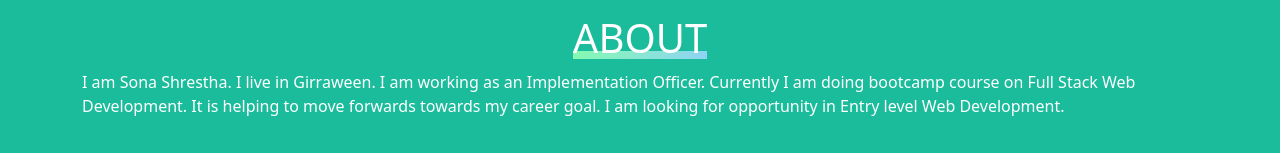
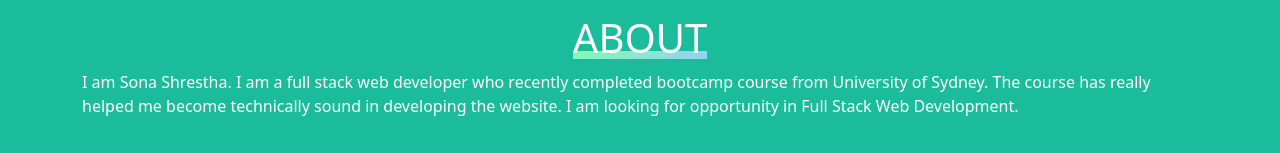
Before and after one commit to sona29/react-portfolio, a React (Create React App) app: page / in a window 1280 px wide. Shown: the part 1226-1379 px from the top of the page. Built offline with nearby package versions, Linux system fonts and the light colour scheme.

Commit message:
updating about section

```diff
--- a/src/components/About.js
+++ b/src/components/About.js
@@ -20,10 +20,10 @@ function About() {
 
           <div className="row">
             <p>
-              I am Sona Shrestha. I live in Girraween. I am working as an
-              Implementation Officer. Currently I am doing bootcamp course on
-              Full Stack Web Development. It is helping to move forwards towards
-              my career goal. I am looking for opportunity in Entry level Web
+              I am Sona Shrestha. I am a full stack web developer who recently
+              completed bootcamp course from University of Sydney. The course
+              has really helped me become technically sound in developing the
+              website. I am looking for opportunity in Full Stack Web
               Development.
             </p>
           </div>
```
